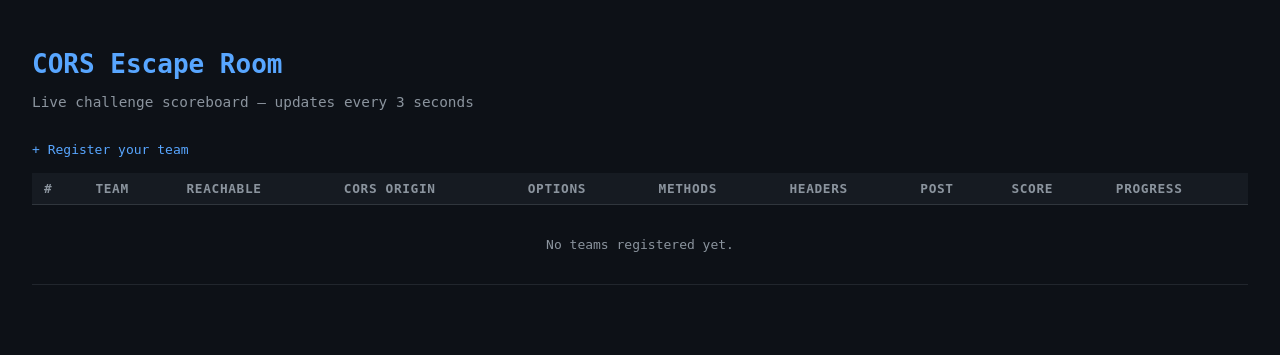
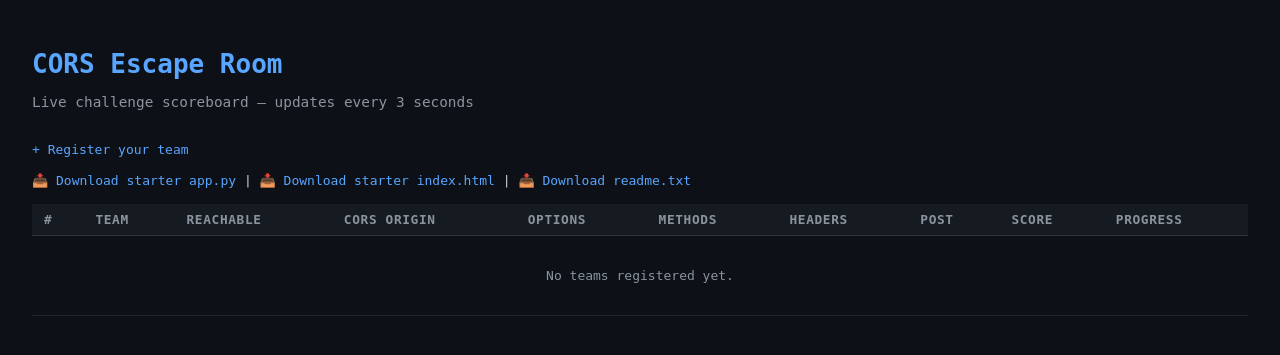
Before and after one commit to nachofree/cors-challenge-s26, a Flask app: page / in a window 1280 px wide. Shown: the top 355 px of the page. Run offline with Flask 3, Linux system fonts and the light colour scheme; data that the repository does not hold is empty.

Commit message:
fix options_supported check to require CORS headers in preflight response
Flask's default OPTIONS handler returns 200 without any Access-Control-Allow-Methods
header, causing the options_supported check to pass trivially. Now requires the
header to be present so students must explicitly handle preflight requests.

Co-Authored-By: Claude Sonnet 4.6 <noreply@anthropic.com>

```diff
--- a/app.py
+++ b/app.py
@@ -1,7 +1,7 @@
 import threading
 import time
 import requests
-from flask import Flask, jsonify, request, render_template
+from flask import Flask, jsonify, request, render_template, send_from_directory
 
 app = Flask(__name__)
 
@@ -41,7 +41,7 @@ def check_team(url):
             },
             timeout=3,
         )
-        if r.status_code in (200, 204):
+        if r.status_code in (200, 204) and r.headers.get("Access-Control-Allow-Methods"):
             status["options_supported"] = True
         methods = r.headers.get("Access-Control-Allow-Methods", "")
         if "POST" in methods:
@@ -83,6 +83,28 @@ def polling_loop():
 thread = threading.Thread(target=polling_loop, daemon=True)
 thread.start()
 
+@app.route("/downloadindex")
+def download_index():
+    return send_from_directory(
+        directory="forstudents",
+        path="index.html",
+        as_attachment=True
+    )
+@app.route("/downloadapp")
+def download_app():
+    return send_from_directory(
+        directory="forstudents",
+        path="app.py",
+        as_attachment=True
+    )
+
+@app.route("/downloadreadme")
+def download_readme():
+    return send_from_directory(
+        directory="forstudents",
+        path="readme.txt",
+        as_attachment=True
+    )
 
 @app.route("/")
 def index():
@@ -134,4 +156,4 @@ def get_teams():
 
 
 if __name__ == "__main__":
-    app.run(debug=False, port=5000)
+    app.run(debug=False, host='0.0.0.0', port=5000)
--- a/forstudents/app.py
+++ b/forstudents/app.py
@@ -4,7 +4,7 @@ app = Flask(__name__)
 
 
 
-@app.route("/api/data", methods=["GET", "POST"])
+@app.route("/api/data", methods=["GET"])
 def data():
     #put headers in a list here
     headers = {
--- a/templates/leaderboard.html
+++ b/templates/leaderboard.html
@@ -28,6 +28,7 @@
   <h1>CORS Escape Room</h1>
   <p class="subtitle">Live challenge scoreboard — updates every 3 seconds</p>
   <p class="register-link"><a href="/register.html">+ Register your team</a></p>
+  <p class="register-link"><a href="/downloadapp" download>📥 Download starter app.py</a> | <a href="/downloadindex" download>📥 Download starter index.html</a> | <a href="/downloadreadme" download>📥 Download readme.txt</a> </p>
   <table>
     <thead>
       <tr>
```
Also changed, not shown: README.md.
